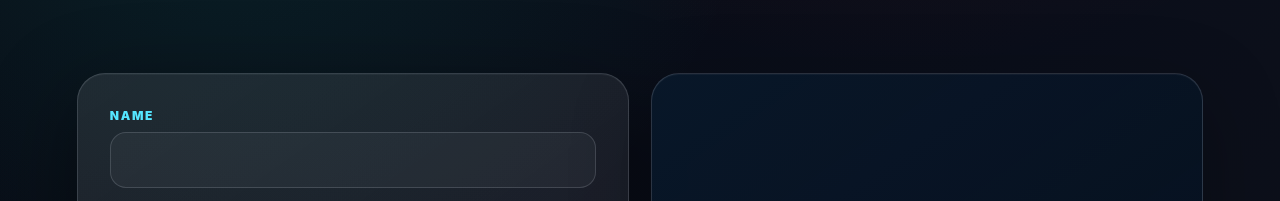
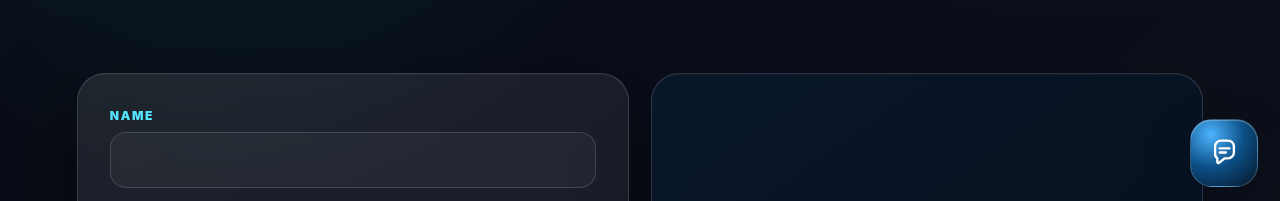
Before and after one commit to URF365LLC/ur-freight-365-unified, a plain HTML site: page quote.html in a window 1280 px wide. Shown: the part 591-792 px from the top of the page. Drawn offline with Linux system fonts and the light colour scheme.

Commit message:
fix: load chat widget styles across pages

```diff
--- a/chat-widget.css
+++ b/chat-widget.css
@@ -17,13 +17,21 @@
   right: 22px;
   bottom: 22px;
   z-index: 9999;
+  display: block;
+  width: auto;
+  max-width: none;
+  margin: 0;
+  padding: 0;
   font-family: Inter, ui-sans-serif, system-ui, -apple-system, BlinkMacSystemFont, "Segoe UI", sans-serif;
   color: #f8fbff;
+  line-height: 1.45;
 }
 
 .urf-chat-launcher {
+  appearance: none;
   width: 68px;
   height: 68px;
+  padding: 0;
   border: 1px solid rgba(255, 255, 255, 0.2);
   border-radius: 22px;
   display: grid;
@@ -98,6 +106,7 @@
 }
 
 .urf-chat-close {
+  appearance: none;
   width: 36px;
   height: 36px;
   flex: 0 0 auto;
@@ -156,6 +165,7 @@
 }
 
 .urf-chat-chip {
+  appearance: none;
   border: 1px solid rgba(145, 208, 255, 0.24);
   border-radius: 999px;
   background: rgba(145, 208, 255, 0.08);
@@ -189,6 +199,7 @@
 }
 
 .urf-chat-send {
+  appearance: none;
   border: 0;
   border-radius: 16px;
   background: linear-gradient(135deg, #42b2ff, #0d5a96);
--- a/quote.html
+++ b/quote.html
@@ -15,6 +15,7 @@
   <meta property="og:image" content="https://images.unsplash.com/photo-1586528116022-aeda1613c63d?w=1600&q=85&fit=crop&auto=format" />
   <meta name="twitter:card" content="summary_large_image" />
   <link rel="stylesheet" href="./styles.css" />
+  <link rel="stylesheet" href="./chat-widget.css" />
 </head>
 <body>
 <header class="site-header"><a class="brand" href="./index.html"><div class="urf-logo" aria-label="URF365 logo"><span class="letters"><span class="ur">URF</span><span class="num">365</span></span></div><span><strong>UR Freight 365 LLC</strong><small>Houston Freight Command</small></span></a><nav><a href="./services.html">Services</a><a href="./about.html">About</a><a href="./quote.html" aria-current="page">Quote Request</a><a href="./contact.html">Contact</a></nav></header>
```
Also changed, not shown: about.html (+1 -0 lines), carriers.html (+1 -0 lines), compliance.html (+1 -0 lines), contact.html (+1 -0 lines), index.html (+1 -1 lines), privacy-policy.html (+1 -1 lines), services.html (+1 -0 lines), shipper-setup.html (+1 -0 lines), terms.html (+1 -1 lines), unsubscribe.html (+1 -1 lines).
